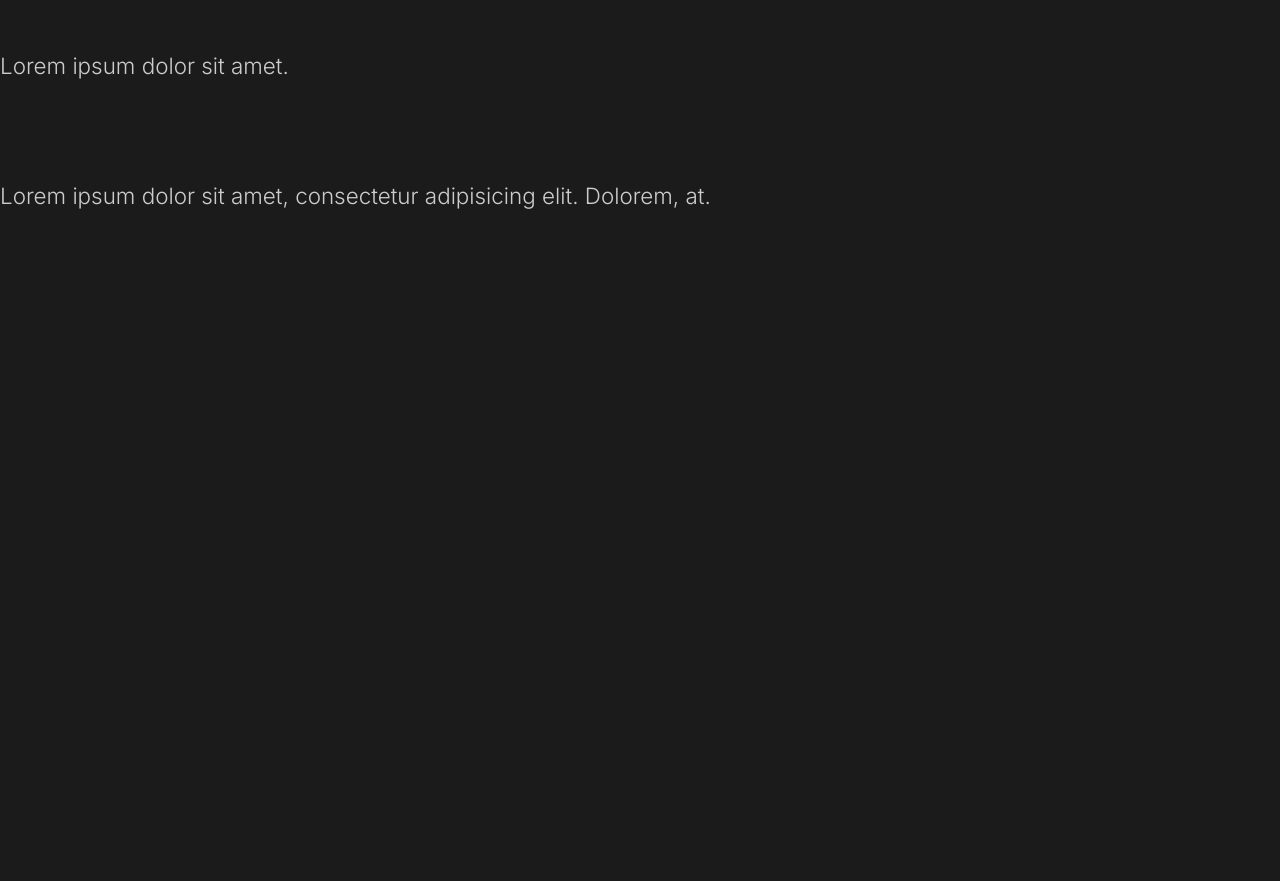
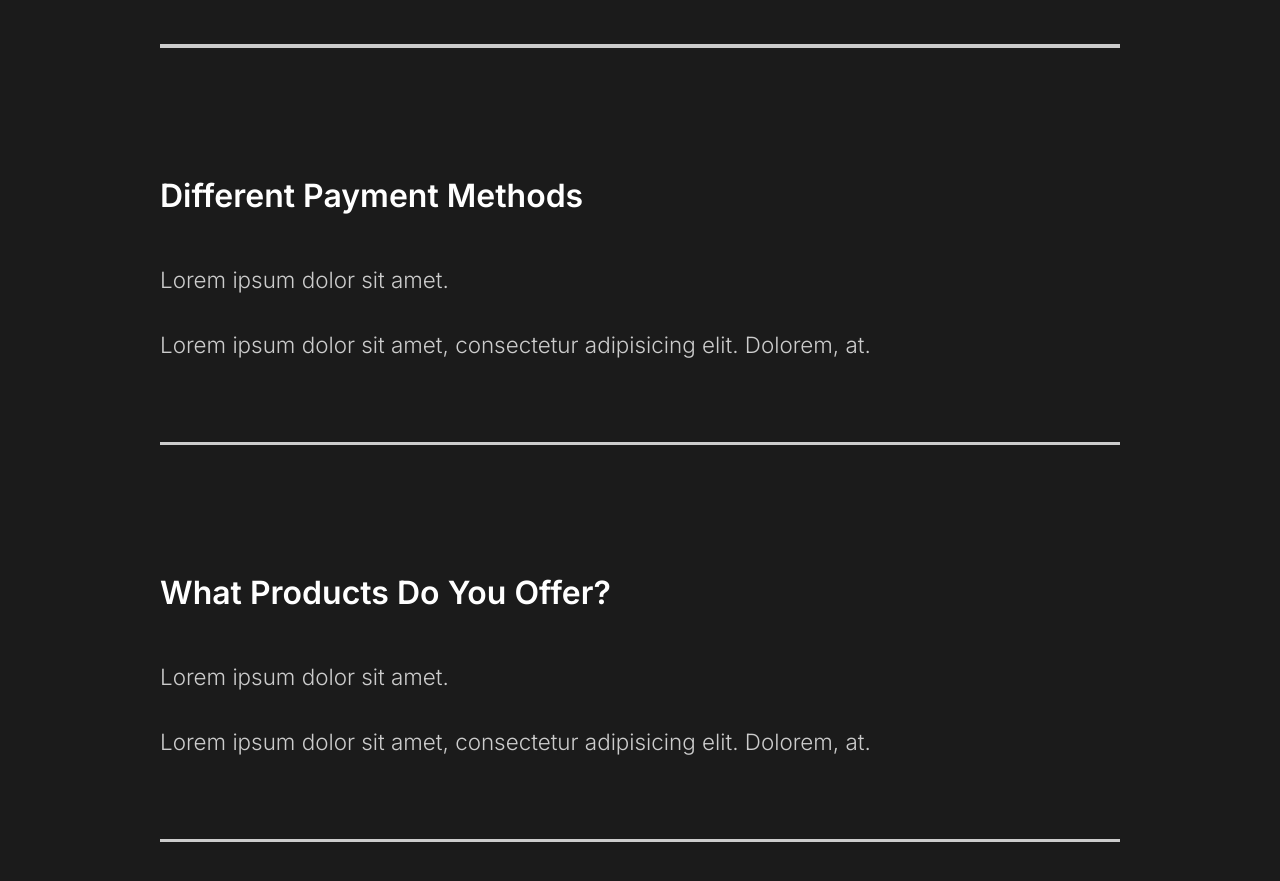
Before and after one commit to NicolasVarone/capture, a React (Create React App) app: page / in a window 1280 px wide. Shown: the part 3004-3885 px from the top of the page. Before the commit the page ends 3265 px from the top, so only its background shows below. Built offline with nearby package versions, Linux system fonts and the light colour scheme.

Commit message:
Style faq section

```diff
--- a/src/components/FaqSection.js
+++ b/src/components/FaqSection.js
@@ -1,9 +1,12 @@
 import React from "react";
+//Style
+import styled from "styled-components";
+import { About } from "../styles";
 
 const FaqSection = () => {
   return (
     <div>
-      <div className="faq">
+      <Faq>
         <h2>
           Any Questions <span>FAQ</span>
         </h2>
@@ -16,6 +19,7 @@
               at.
             </p>
           </div>
+          <div className="faq-line"></div>
         </div>
         <div className="question">
           <h4>Daily Schedule</h4>
@@ -26,6 +30,7 @@
               at.
             </p>
           </div>
+          <div className="faq-line"></div>
         </div>
         <div className="question">
           <h4>Different Payment Methods</h4>
@@ -36,6 +41,7 @@
               at.
             </p>
           </div>
+          <div className="faq-line"></div>
         </div>
         <div className="question">
           <h4>What Products Do You Offer?</h4>
@@ -46,10 +52,39 @@
               at.
             </p>
           </div>
+          <div className="faq-line"></div>
         </div>
-      </div>
+      </Faq>
     </div>
   );
 };
 
+// Style
+const Faq = styled(About)`
+  display: block;
+  span {
+    display: block;
+  }
+  h2 {
+    padding-bottom: 2rem;
+    font-weight: 300;
+  }
+  .faq-line {
+    background-color: #ccc;
+    height: 0.2rem;
+    margin: 2rem 0rem;
+    width: 100%;
+  }
+  .question {
+    padding: 3rem 0rem;
+    cursor: pointer;
+  }
+  .answer {
+    padding: 2rem 0rem;
+    p {
+      padding: 1rem 0rem;
+    }
+  }
+`;
+
 export default FaqSection;
--- a/src/components/GlobalStyle.js
+++ b/src/components/GlobalStyle.js
@@ -39,7 +39,7 @@
 
   h4 {
     font-weight: 600;
-    color: #23d997;
+    font-size: 2rem;
   }
 
   a {
```
Also changed, not shown: 1 other file (tests, documents, lock files or other folders).
